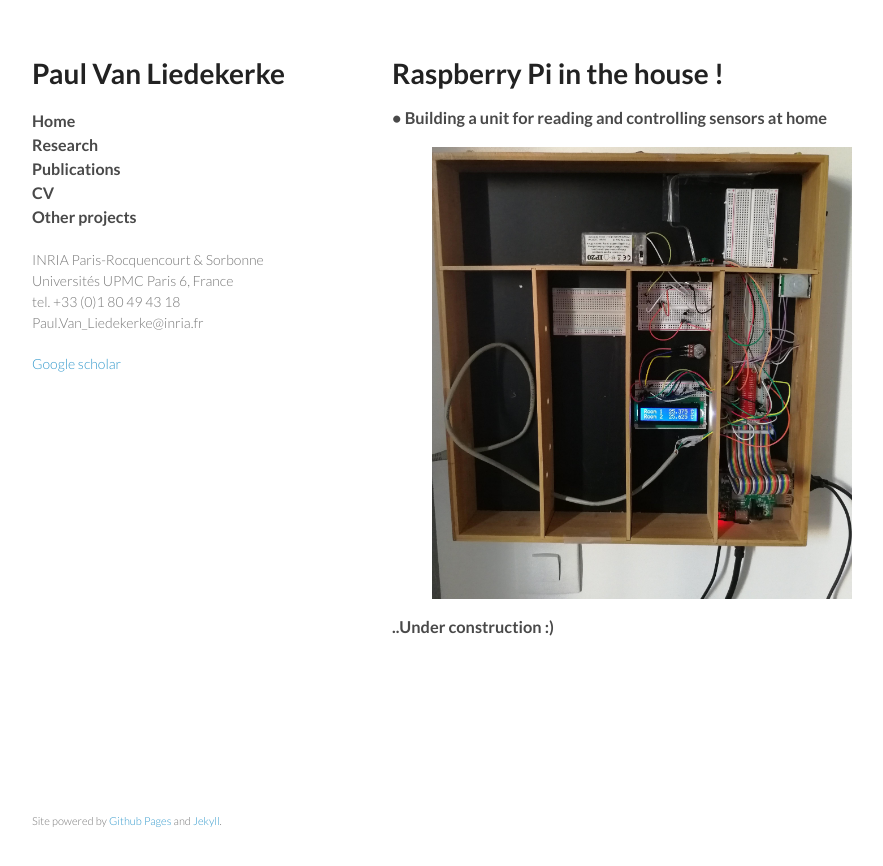
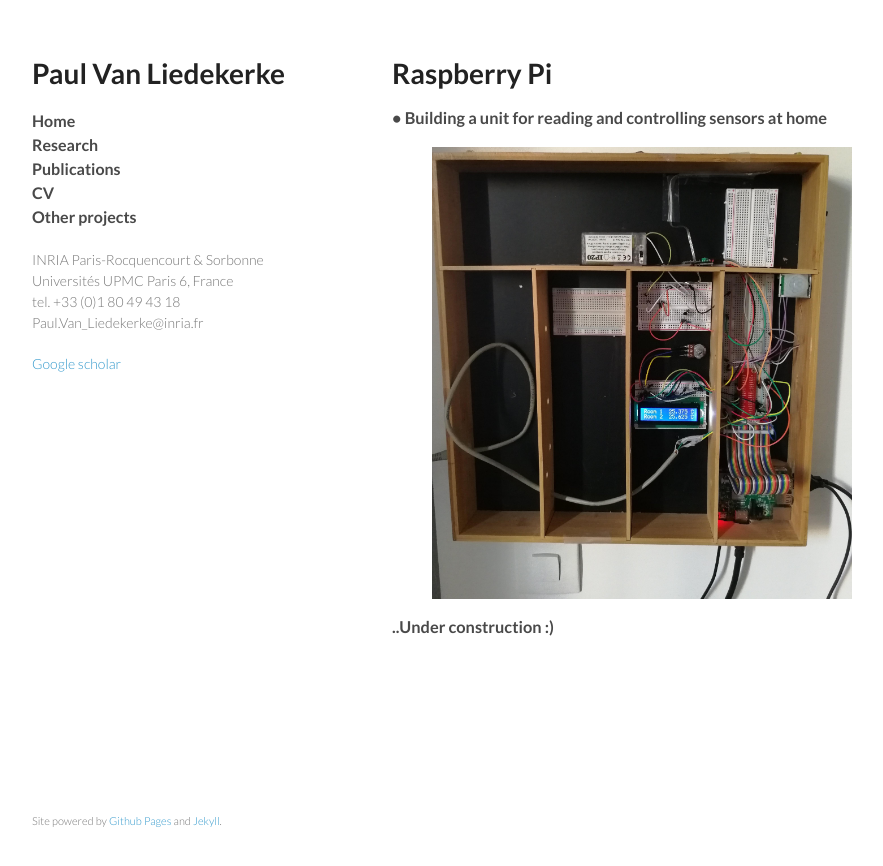
Before and after one commit to paulvanliedekerke/wittgenstein, a Jekyll site: the page other.html, which Jekyll copies as it is, in a window 1280 px wide. Shown: the top 866 px of the page, without its empty margins (178-1061 px from the left). Built offline with Jekyll 4.4.1, drawn with Linux system fonts in a browser that asks for light colours; Markdown is read by kramdown in place of the engine named in the settings.

Commit message:
Update other.html

```diff
--- a/other.html
+++ b/other.html
@@ -38,7 +38,7 @@
       <section>
 
 
-<h1>Raspberry Pi in the house !</h1>
+<h1>Raspberry Pi</h1>
 
 <h3>• Building a unit for reading and controlling sensors at home  </h3>
 
```
